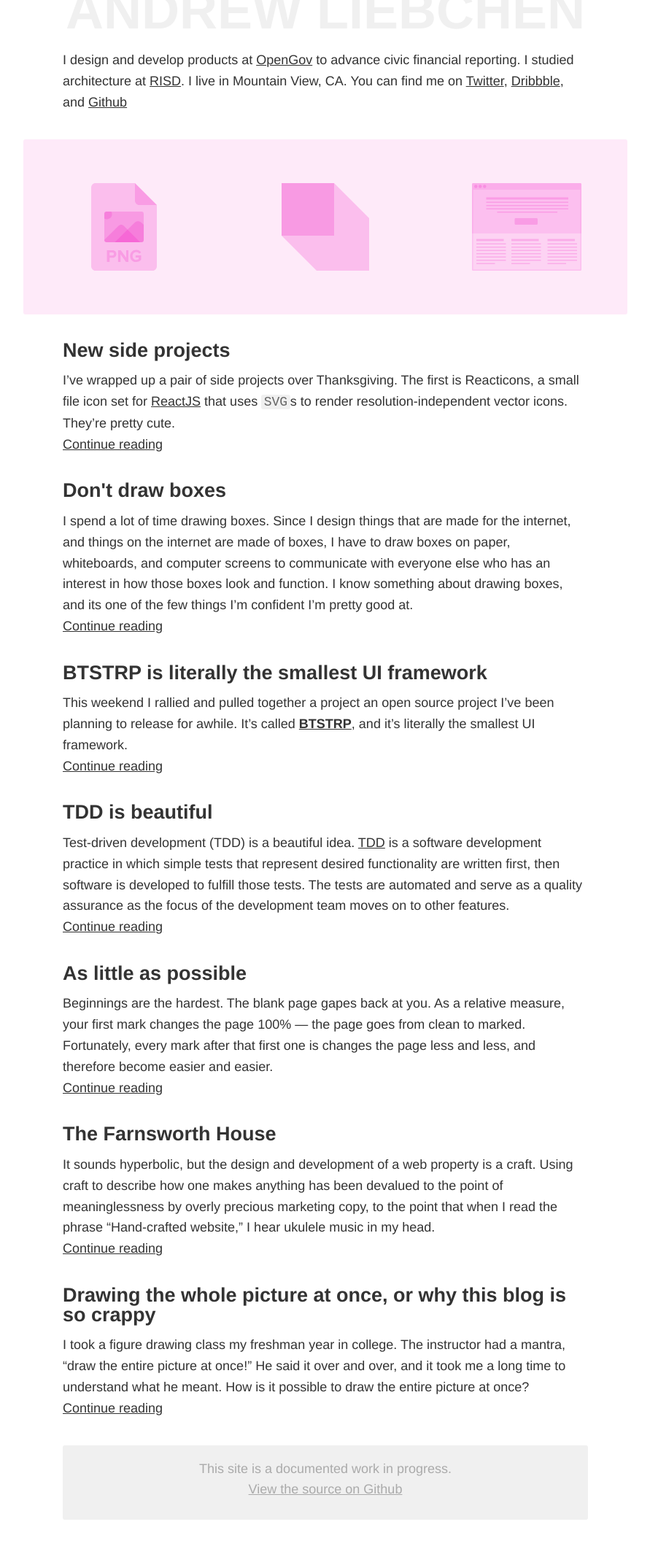
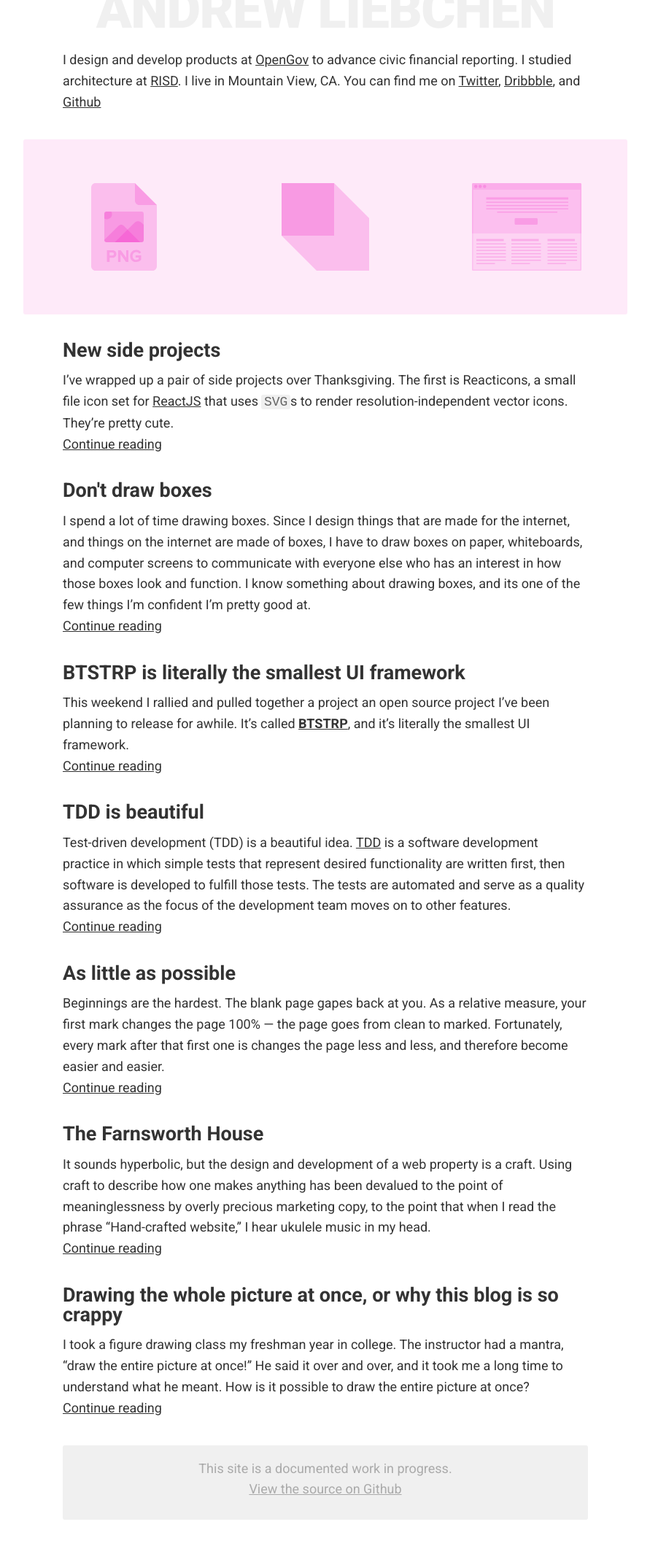
Before and after one commit to andrewliebchen/a12n, a Jekyll site: the page built from index.html, in a window 1280 px wide. Shown: the whole page at 73% size, without its empty margins (194-1085 px from the left). Built offline with Jekyll 4.4.1, drawn with Linux system fonts in a browser that asks for light colours; Markdown is read by kramdown in place of the engine named in the settings.

Commit message:
Use Roboto from Google Fonts

```diff
--- a/_layouts/default.html
+++ b/_layouts/default.html
@@ -4,8 +4,8 @@
   <meta http-equiv="Content-Type" content="text/html;charset=UTF-8">
   <title>{{ page.title }}</title>
   <meta name="viewport" content="width=device-width, initial-scale=1.0, user-scalable=no">
-
   <link rel="stylesheet" href="/stylesheets/style.css" type="text/css" media="screen">
+  <link href="http://fonts.googleapis.com/css?family=Roboto:400,700,900" rel="stylesheet" type="text/css">
 </head>
 
 <body>
--- a/stylesheets/style.css
+++ b/stylesheets/style.css
@@ -304,7 +304,7 @@ table {
   border-spacing: 0; }
 
 html, body {
-  font-family: "helvetica neue", helvetica, arial, sans-serif;
+  font-family: roboto, "helvetica neue", helvetica, arial, sans-serif;
   color: #333;
   font-size: 18px;
   line-height: 1.6; }
@@ -389,7 +389,9 @@ blockquote {
   text-transform: uppercase;
   font-size: 4em;
   text-align: center;
-  margin-top: -0.3em; }
+  margin-top: -0.3em;
+  font-weight: 900;
+  letter-spacing: -0.02em; }
   .brand a {
     color: inherit; }
 
--- a/stylesheets/style.scss
+++ b/stylesheets/style.scss
@@ -10,7 +10,7 @@ $colorLight: #F0F0F0;
 $colorText: $colorDark;
 $colorLink: #0074D9;
 
-$fontFamilyBase: "helvetica neue", helvetica, arial, sans-serif;
+$fontFamilyBase: roboto, "helvetica neue", helvetica, arial, sans-serif;
 $fontFamilyMonospace: "source code pro", inconsolata, consolas, monospace;
 
 $maxWidth: 40em;
@@ -145,6 +145,8 @@ blockquote {
   font-size: 4em;
   text-align: center;
   margin-top: -0.3em;
+  font-weight: 900;
+  letter-spacing: -0.02em;
 
   a {
     color: inherit;
```
Also changed, not shown: javascripts/application.js (added, +1 -0 lines).
